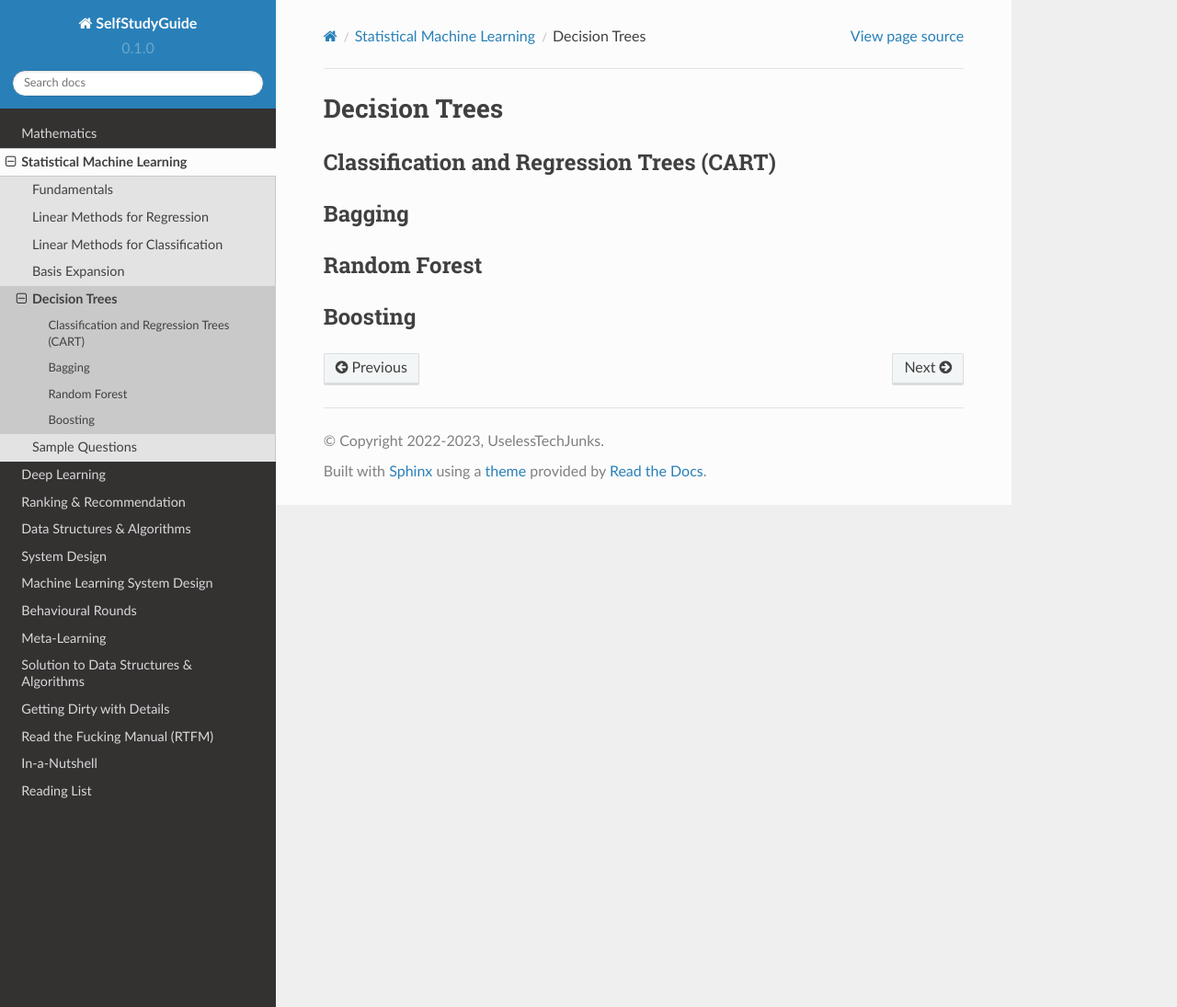
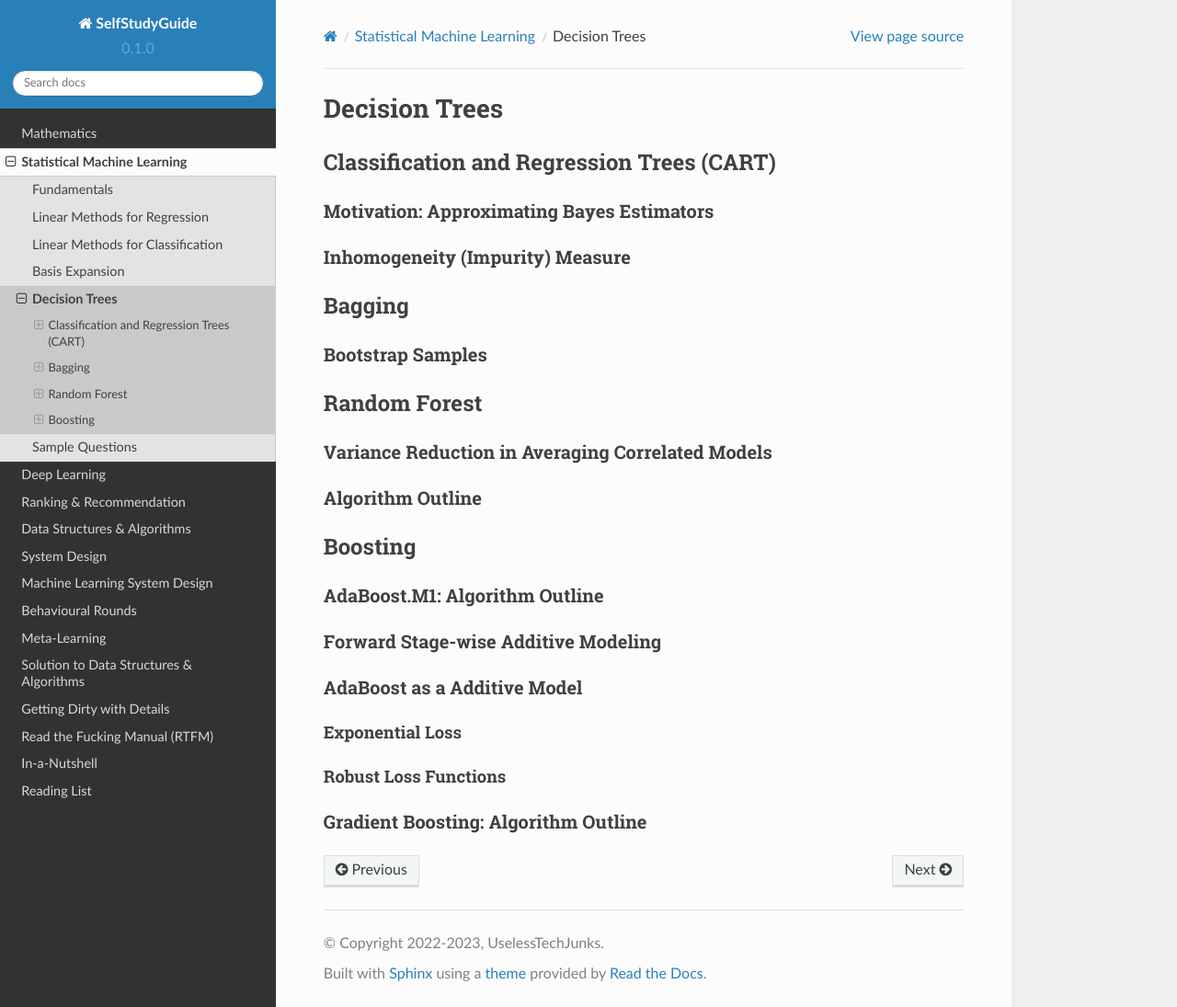
Before and after one commit to uselesstechjunks/leetcode, a Sphinx documentation site: the page built from docs/source/ml/dt.rst, in a window 1280 px wide and 1095 px high. Shown: the whole window at 92% size. Built offline with Sphinx 7.4.7 and the Read the Docs theme 2.0.0, drawn with Linux system fonts in a browser that asks for light colours.

Commit message:
Update dt.rst

```diff
--- a/docs/source/ml/dt.rst
+++ b/docs/source/ml/dt.rst
@@ -5,15 +5,37 @@ Decision Trees
 ***********************************************************************************
 Classification and Regression Trees (CART)
 ***********************************************************************************
+Motivation: Approximating Bayes Estimators
+===================================================================================
+Inhomogeneity (Impurity) Measure
+===================================================================================
 
 ***********************************************************************************
 Bagging
 ***********************************************************************************
+Bootstrap Samples
+===================================================================================
 
 ***********************************************************************************
 Random Forest
 ***********************************************************************************
+Variance Reduction in Averaging Correlated Models
+===================================================================================
+Algorithm Outline
+===================================================================================
 
 ***********************************************************************************
 Boosting
 ***********************************************************************************
+AdaBoost.M1: Algorithm Outline
+===================================================================================
+Forward Stage-wise Additive Modeling
+===================================================================================
+AdaBoost as a Additive Model
+===================================================================================
+Exponential Loss
+-----------------------------------------------------------------------------------
+Robust Loss Functions
+-----------------------------------------------------------------------------------
+Gradient Boosting: Algorithm Outline
+===================================================================================
```
